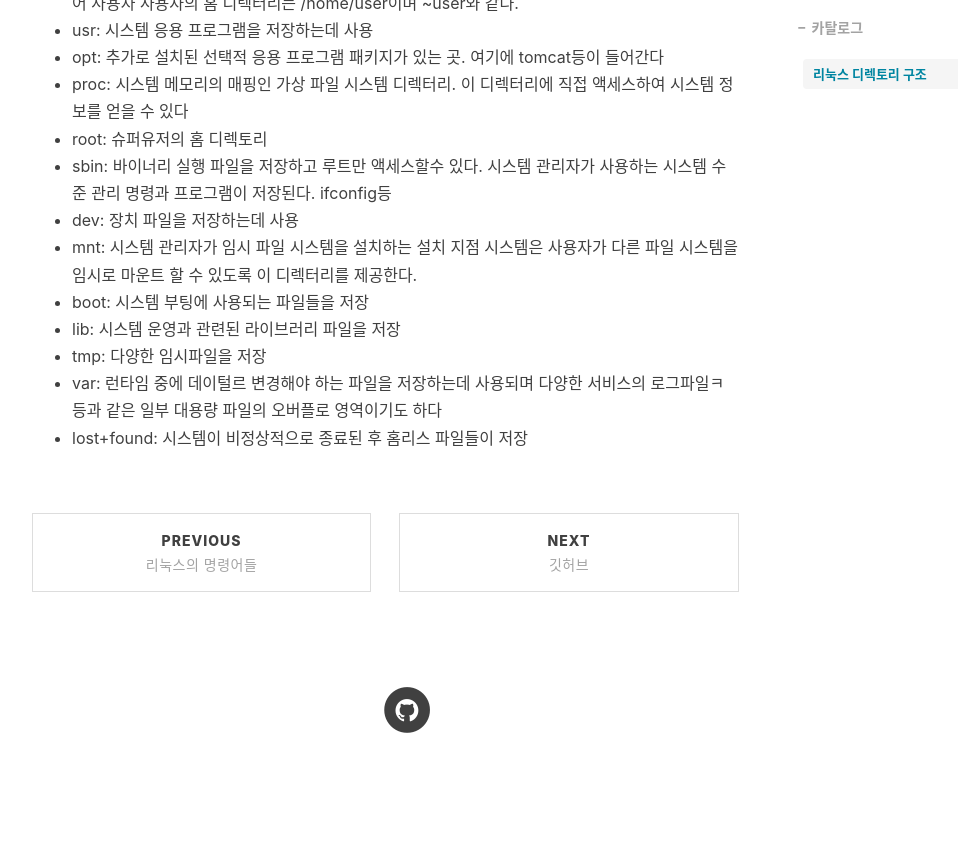
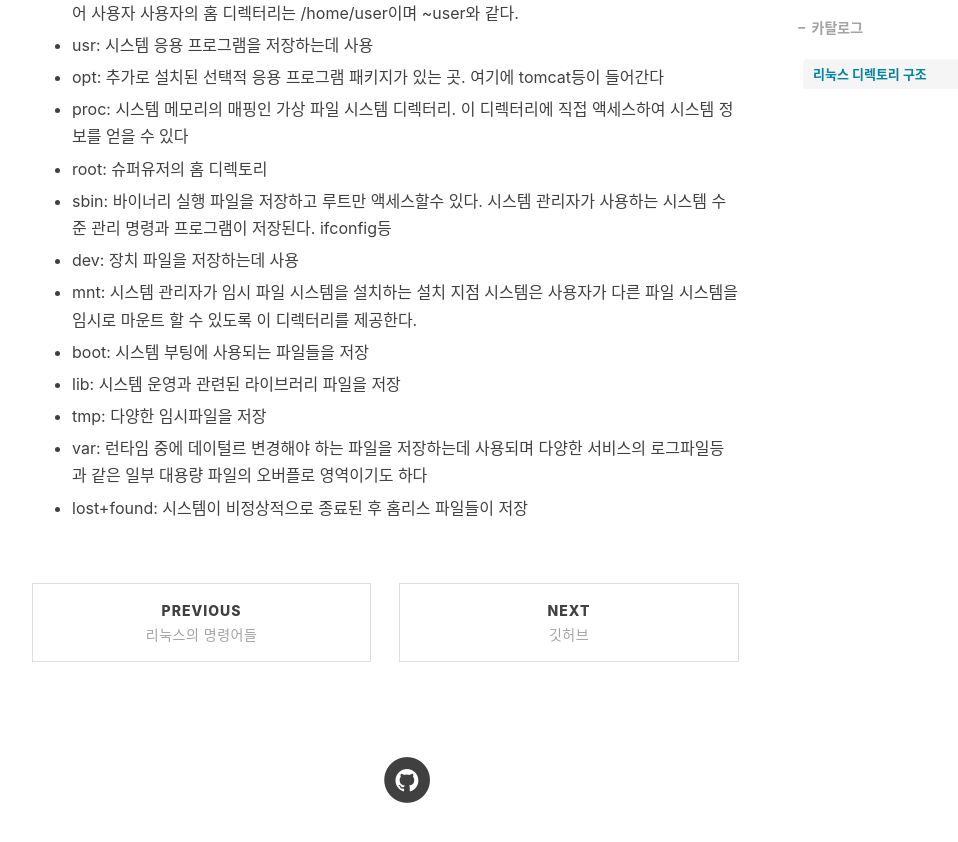
Before and after one commit to H37-J/H37-J.github.io, a Jekyll site: the page built from _posts/os/2022-03-11-linux.markdown, in a window 1280 px wide and 900 px high, scrolled down 738 px. Shown: the top 842 px of the window, without its empty margins (233-1191 px from the left). Built offline with Jekyll 4.4.1, drawn with Linux system fonts in a browser that asks for light colours; nearby versions of some CDN libraries; comment, search, counter and statistics services are not loaded.

Commit message:
포스트 업데이트

```diff
--- a/_posts/os/2022-03-11-linux.markdown
+++ b/_posts/os/2022-03-11-linux.markdown
@@ -12,17 +12,32 @@ tags:
 ### 리눅스 디렉토리 구조
 
 * bin: 바이너리 실행 파일(ls, cat, mkdir)등을 저장한다. 일반적으로 사용되는 명령은 여기에 있다.
+
 * etc: 시스템 관리 및 구성 파일
+
 * home: 모든 사용자 파일이 저장되는 루트 디렉터리로, 사용자 홈 디렉터리의 기준점이 된다. 예를들어 사용자 사용자의 홈 디렉터리는 /home/user이며 ~user와 같다.
+
 * usr: 시스템 응용 프로그램을 저장하는데 사용
+
 * opt: 추가로 설치된 선택적 응용 프로그램 패키지가 있는 곳. 여기에 tomcat등이 들어간다
+
 * proc: 시스템 메모리의 매핑인 가상 파일 시스템 디렉터리. 이 디렉터리에 직접 액세스하여 시스템 정보를 얻을 수 있다
+
 * root: 슈퍼유저의 홈 디렉토리
+
 * sbin: 바이너리 실행 파일을 저장하고 루트만 액세스할수 있다. 시스템 관리자가 사용하는 시스템 수준 관리 명령과 프로그램이 저장된다. ifconfig등
+
 * dev: 장치 파일을 저장하는데 사용
-* mnt: 시스템 관리자가 임시 파일 시스템을 설치하는 설치 지점 시스템은 사용자가 다른 파일 시스템을 임시로 마운트 할 수 있도록 이 디렉터리를 제공한다.
+
+* mnt: 시스템 관리자가 임시 파일 시스템을
+설치하는 설치 지점 시스템은 사용자가 다른 파일 시스템을 임시로 마운트 할 수 있도록 이 디렉터리를 제공한다.
+
 * boot: 시스템 부팅에 사용되는 파일들을 저장
+
 * lib: 시스템 운영과 관련된 라이브러리 파일을 저장
+
 * tmp: 다양한 임시파일을 저장
-* var: 런타임 중에 데이털르 변경해야 하는 파일을 저장하는데 사용되며 다양한 서비스의 로그파일ㅋ등과 같은 일부 대용량 파일의 오버플로 영역이기도 하다
+
+* var: 런타임 중에 데이털르 변경해야 하는 파일을 저장하는데 사용되며 다양한 서비스의 로그파일등과 같은 일부 대용량 파일의 오버플로 영역이기도 하다
+
 * lost+found: 시스템이 비정상적으로 종료된 후 홈리스 파일들이 저장
```
